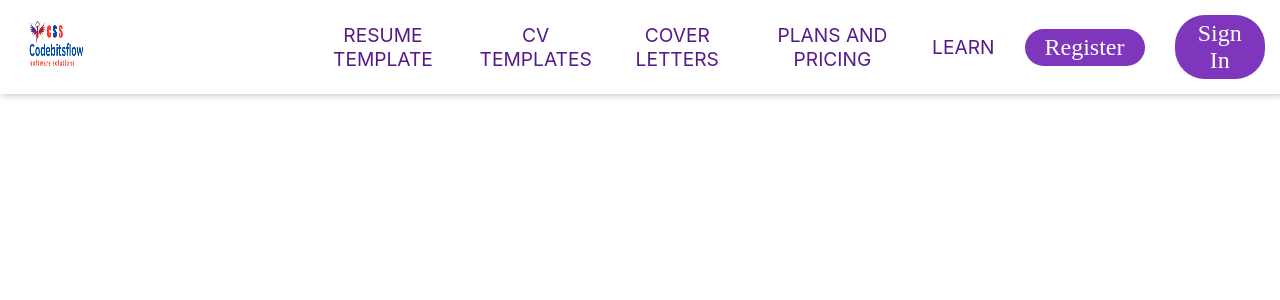
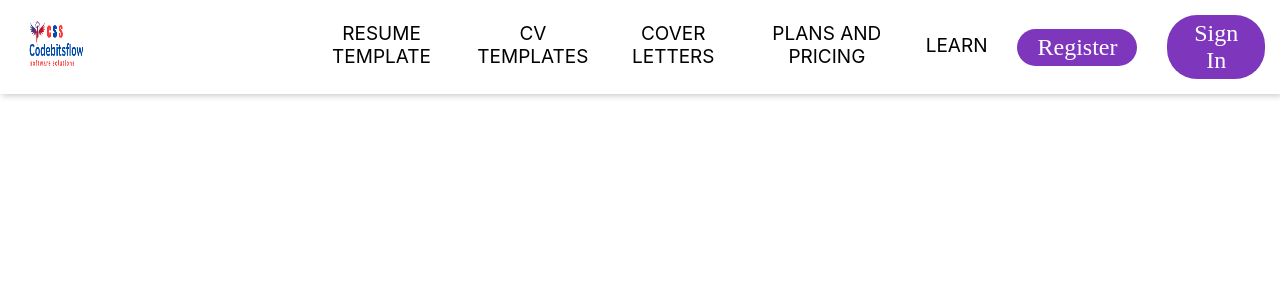
Before and after one commit to SiddharthCodebitsflow/resumeBuilder, a React (Create React App) app: page / in a window 1280 px wide. Shown: the top 300 px of the page. Built offline with nearby package versions, Linux system fonts and the light colour scheme.

Commit message:
make hover and other changes

```diff
--- a/src/components/Header/Header.css
+++ b/src/components/Header/Header.css
@@ -40,7 +40,13 @@ img {
     max-height: fit-content;
     align-items: center;
     padding: 5px 20px 5px 20px;
+    width: 120px;
+    transition: width 1s;
 }
+
+
+
+
 /*
 .nav-slide {
     display: flex;
@@ -62,10 +68,23 @@ img {
     display: inline-block;
     text-decoration: none;
     text-align: center;
-    transition: 0.15s ease-in-out;
+    transition: transform 0.3s ease-in-out;
+    font-size: 19px;
+    cursor: pointer;
     position: relative;
     text-transform: uppercase;
+    color: black;
+    padding-bottom: 3px;
+    border-bottom: 1px solid transparent;
+
 }
+
+
+
+.menu a:hover {
+    color: rgb(126, 54, 189);
+}
+
 
 .menu a::after {
     content: "";
@@ -108,6 +127,7 @@ img {
     display: none;
   }
 
+
 #check {display: none;}
 @media(max-width: 610px){
     .menu {
@@ -127,3 +147,9 @@ img {
     .open-menu , .close-menu {display: block;}
     #check:checked ~ .menu {right: 0;}
 }
+
+
+/*
+.menu-compo{
+    color: white;
+} */
```
Also changed, not shown: src/components/Header/Header.js (+4 -3 lines).
